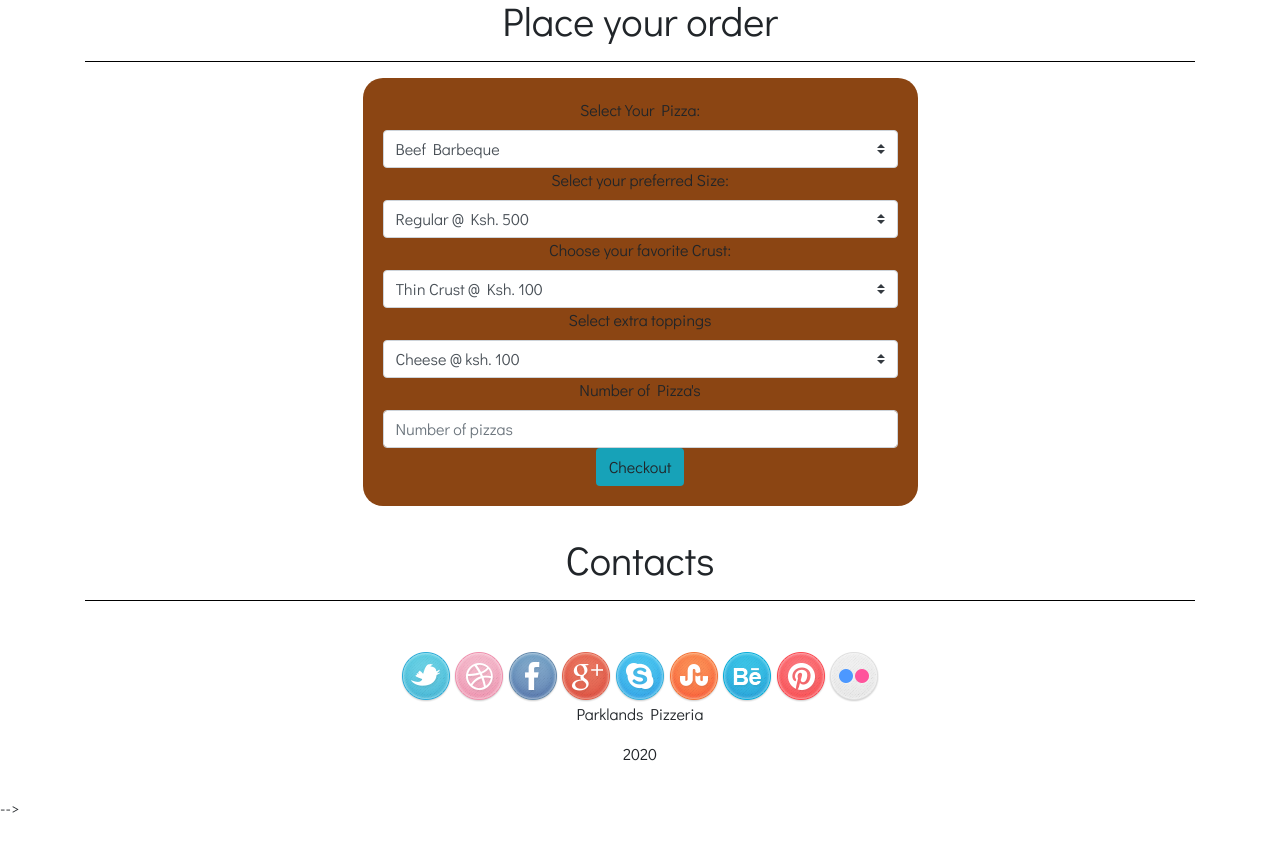
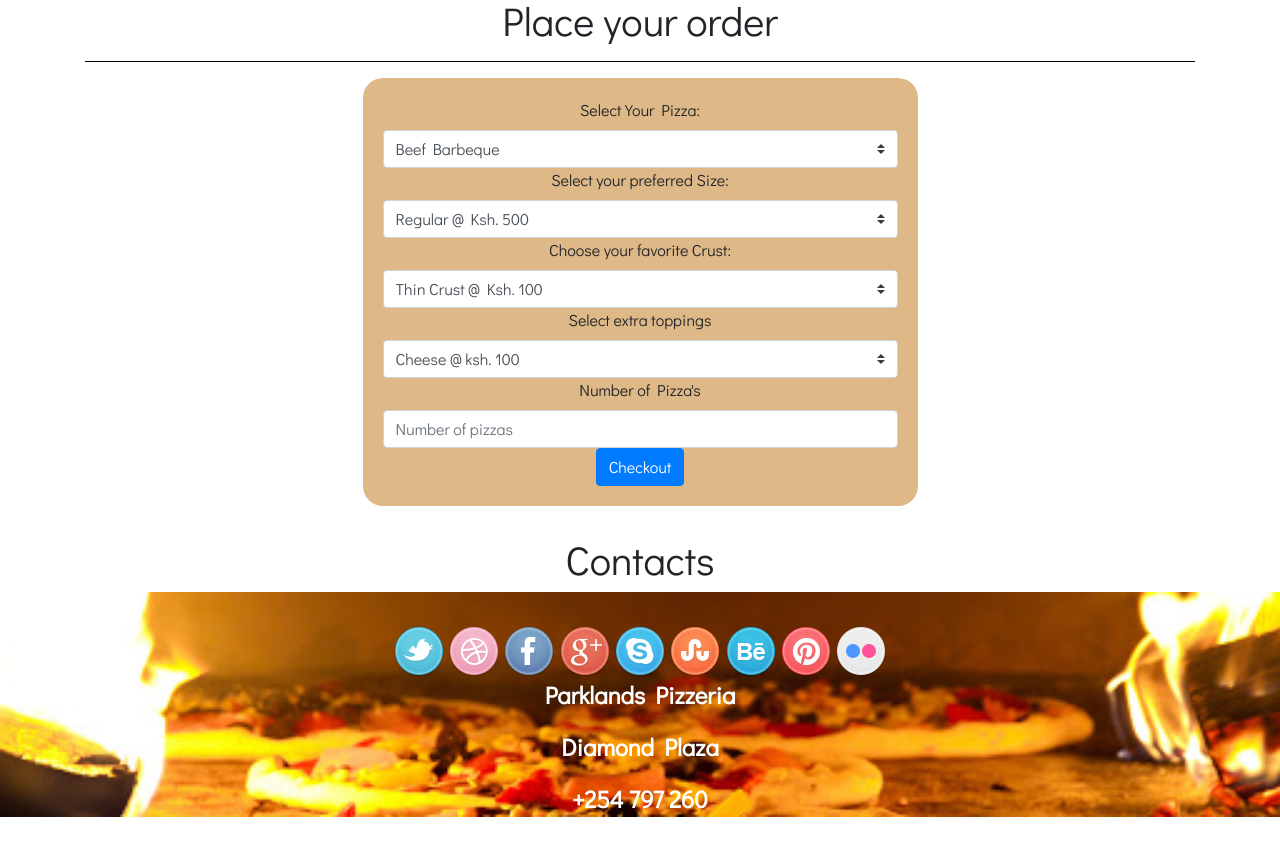
Before and after one commit to Bnabz/parklands_pizzeria, a plain HTML site: page index.html in a window 1280 px wide. Shown: the part 1306-2153 px from the top of the page. Before the commit the page ends 2126 px from the top, so only its background shows below. Drawn offline with Linux system fonts and the light colour scheme.

Commit message:
add button styling

```diff
--- a/css/styles.css
+++ b/css/styles.css
@@ -30,13 +30,23 @@ footer{
   padding-top: 35px;
   margin-bottom:30px;
   text-align: center;
+  font-size: 150%;
+  font-weight: bold;
+  color:white;
+
 }
 #delivery-form,#summary, #pickup-summary,.deliver,.pick_up,#delivery-summary{
   display:none;
 }
 #menu{
  padding: 20px;
- background-color:#8B4513;
+ background-color:#DEB887;
  border-radius: 20px;
  margin-bottom: 30px
 }
+.contacts{
+    background-image: url('../assets/contact.jpg');
+    background-repeat: no-repeat;
+    background-position: center;
+    background-size: cover;
+}
--- a/index.html
+++ b/index.html
@@ -117,13 +117,13 @@
               </select>
               <label for="number">Number of Pizza's</label>
               <input type="number" class="form-control" id="number" placeholder="Number of pizzas" min="1" required>
-              <button type="submit" class="btn bg-info text-center d-block mx-auto" id="checkout"> Checkout</button>
+              <button type="submit" class="btn btn-primary text-center d-block mx-auto" id="checkout"> Checkout</button>
           </form>
     </div>
 
     <div class="d-block mx-auto text-center" id = "delivery-button">
-     <button class="deliver">Delivery</button>
-     <button class="pick_up">Pick up</button>
+     <button class="deliver btn-primary">Delivery</button>
+     <button class="pick_up btn-primary">Pick up</button>
    </div>
 
    <div class="container" id ="summary">
@@ -164,7 +164,6 @@
     </div>
   </div>
 
-
   <div class="container"></div>
    <form class="col-md-6 offset-md-3 text-center"id ="delivery-form" >
      <input type="text" class="form-control " placeholder="Name:" id ="name">
@@ -177,9 +176,8 @@
 
     <div class="container section-title">
       <h1>Contacts</h1>
-     <hr>
     </div>
-
+    <div class="container-fluid contacts">
       <footer>
         <img src="assets/social_icons/twitter.png" alt="twitter">
         <img src="assets/social_icons/dribble.png" alt="dribble">
@@ -191,9 +189,9 @@
         <img src="assets/social_icons/pinterest.png" alt="pinterest">
         <img src="assets/social_icons/flickr.png" alt="flickr">
         <p>Parklands Pizzeria</p>
-    <p>2020</p>
-</footer>-->
-
-
+        <p>Diamond Plaza</p>
+        <p>+254 797 260</p>
+      </footer>
+    </div>
   </body>
 </html>
--- a/js/scripts.js
+++ b/js/scripts.js
@@ -48,10 +48,6 @@ Pizza.prototype.totalPrice = function(){
     return(this.toppingsPrice() + this.crustPrice() + this.sizePrice());
 
   }
-
-
-
-
 
 
 //User interface logic
```
Also changed, not shown: assets/contact.jpg (added). Lines whose indentation alone changed are shown as unchanged.
